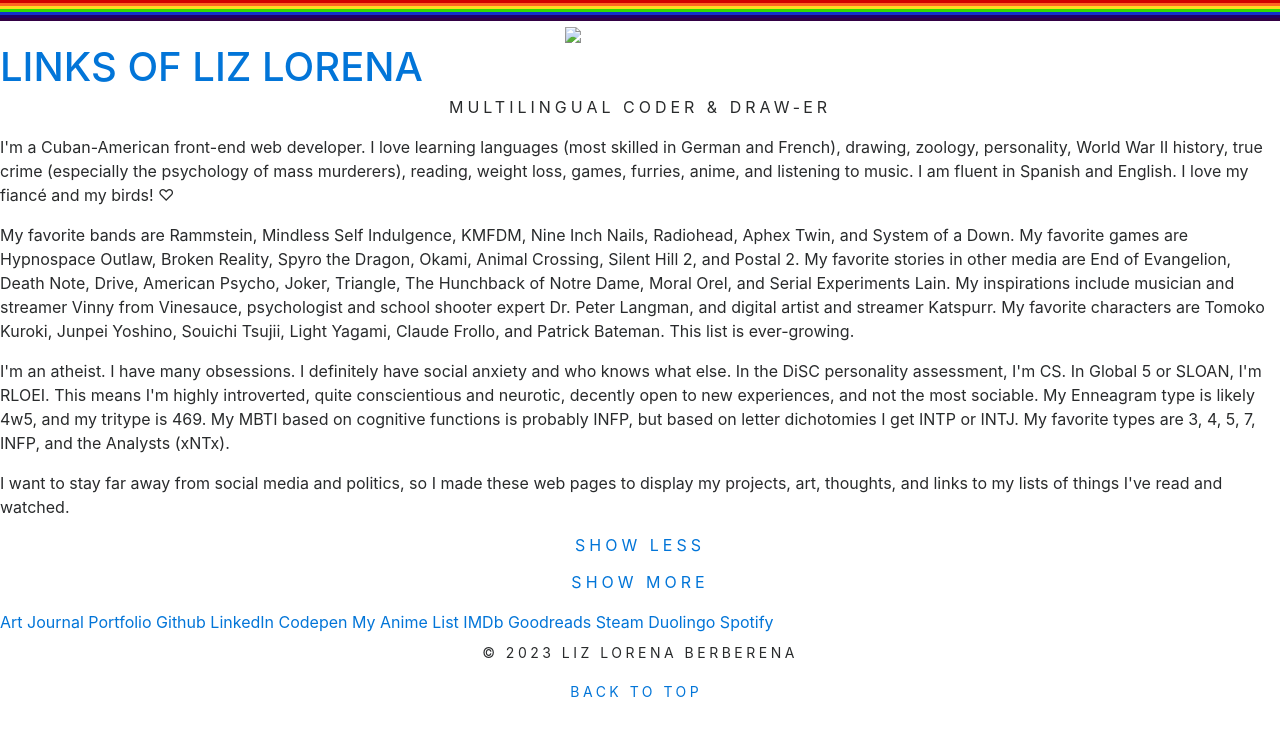
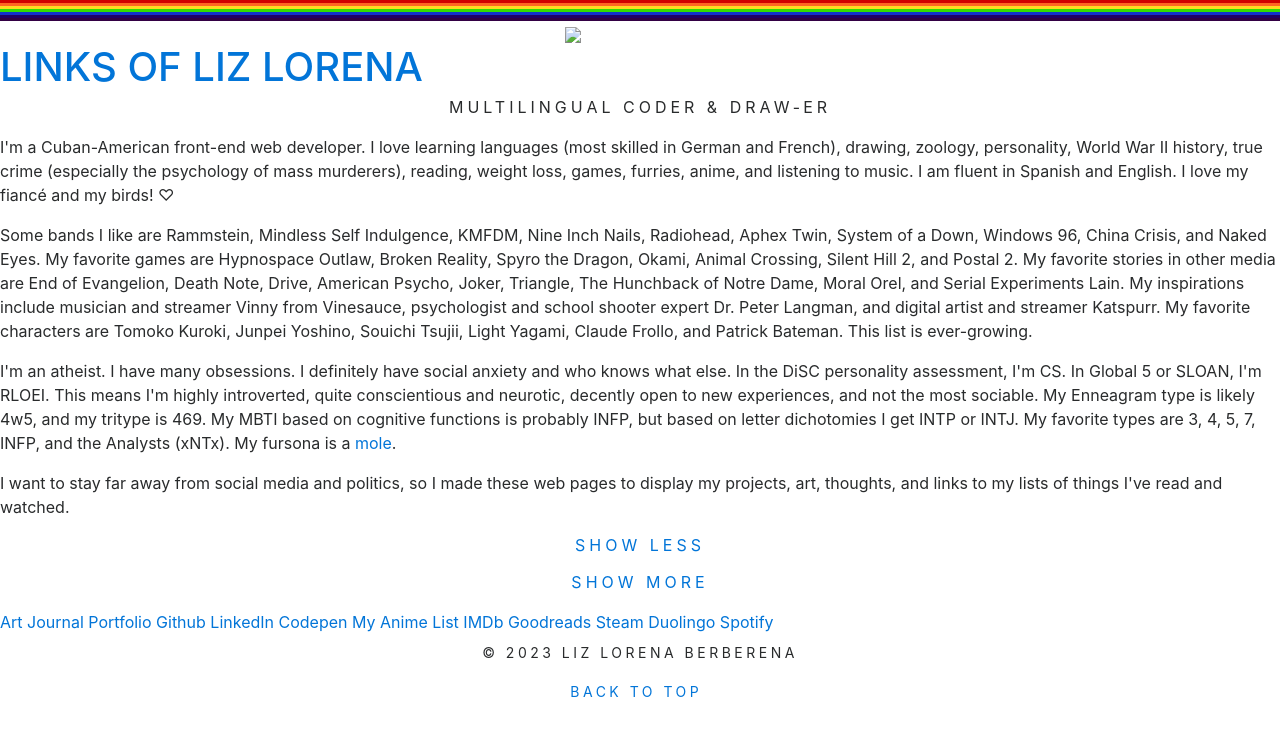
Before and after one commit to lizberberena/old-links, a Jekyll site: the page built from index.html, in a window 1280 px wide. Shown: the top 736 px of the page. Built offline with Jekyll 4.4.1, drawn with Linux system fonts in a browser that asks for light colours; nearby versions of some CDN libraries; the list of posts is cut into pages by our own code.

Commit message:
Update default.html

```diff
--- a/_layouts/default.html
+++ b/_layouts/default.html
@@ -50,8 +50,8 @@ data-config="{'skin':'skins/aquaPink/skin.css','volume':50,'autoplay':false,'shu
             <div id="bio" class="hidden">
 
         <p>I'm a Cuban-American front-end web developer. I love learning languages (most skilled in German and French), drawing, zoology, personality, World War II history, true crime (especially the psychology of mass murderers), reading, weight loss, games, furries, anime, and listening to music. I am fluent in Spanish and English. I love my fiancé and my birds! ♡</p>
-            <p>My favorite bands are Rammstein, Mindless Self Indulgence, KMFDM, Nine Inch Nails, Radiohead, Aphex Twin, and System of a Down. My favorite games are Hypnospace Outlaw, Broken Reality, Spyro the Dragon, Okami, Animal Crossing, Silent Hill 2, and Postal 2. My favorite stories in other media are End of Evangelion, Death Note, Drive, American Psycho, Joker, Triangle, The Hunchback of Notre Dame, Moral Orel, and Serial Experiments Lain. My inspirations include musician and streamer Vinny from Vinesauce, psychologist and school shooter expert Dr. Peter Langman, and digital artist and streamer Katspurr. My favorite characters are Tomoko Kuroki, Junpei Yoshino, Souichi Tsujii, Light Yagami, Claude Frollo, and Patrick Bateman. This list is ever-growing.</p>
-        <p>I'm an atheist. I have many obsessions. I definitely have social anxiety and who knows what else. In the DiSC personality assessment, I'm CS. In Global 5 or SLOAN, I'm RLOEI. This means I'm highly introverted, quite conscientious and neurotic, decently open to new experiences, and not the most sociable. My Enneagram type is likely 4w5, and my tritype is 469. My MBTI based on cognitive functions is probably INFP, but based on letter dichotomies I get INTP or INTJ. My favorite types are 3, 4, 5, 7, INFP, and the Analysts (xNTx).</p>
+            <p>Some bands I like are Rammstein, Mindless Self Indulgence, KMFDM, Nine Inch Nails, Radiohead, Aphex Twin, System of a Down, Windows 96, China Crisis, and Naked Eyes. My favorite games are Hypnospace Outlaw, Broken Reality, Spyro the Dragon, Okami, Animal Crossing, Silent Hill 2, and Postal 2. My favorite stories in other media are End of Evangelion, Death Note, Drive, American Psycho, Joker, Triangle, The Hunchback of Notre Dame, Moral Orel, and Serial Experiments Lain. My inspirations include musician and streamer Vinny from Vinesauce, psychologist and school shooter expert Dr. Peter Langman, and digital artist and streamer Katspurr. My favorite characters are Tomoko Kuroki, Junpei Yoshino, Souichi Tsujii, Light Yagami, Claude Frollo, and Patrick Bateman. This list is ever-growing.</p>
+        <p>I'm an atheist. I have many obsessions. I definitely have social anxiety and who knows what else. In the DiSC personality assessment, I'm CS. In Global 5 or SLOAN, I'm RLOEI. This means I'm highly introverted, quite conscientious and neurotic, decently open to new experiences, and not the most sociable. My Enneagram type is likely 4w5, and my tritype is 469. My MBTI based on cognitive functions is probably INFP, but based on letter dichotomies I get INTP or INTJ. My favorite types are 3, 4, 5, 7, INFP, and the Analysts (xNTx). My fursona is a <a href="/art/img/2021-molegirl.jpg" target="_blank">mole</a>.</p>
         <p style="margin-bottom:0rem;">I want to stay far away from social media and politics, so I made these web pages to display my projects, art, thoughts, and links to my lists of things I've read and watched.</p>
 
       </div>
```
